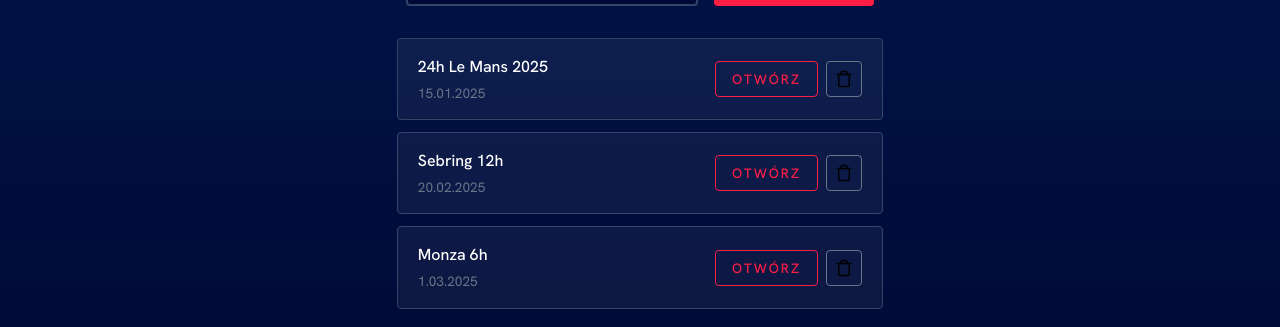
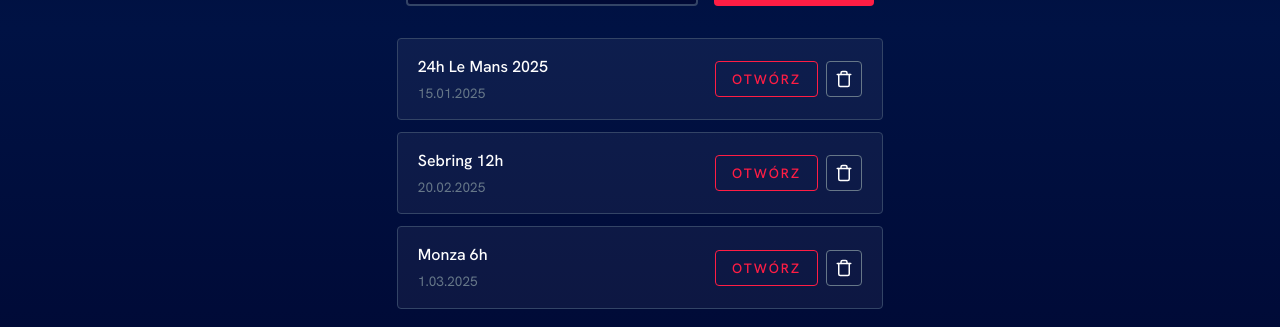
Before and after one commit to asporczyk/LeStintUltimate, a React (Vite) app in the folder apps/frontend/: page / in a window 1280 px wide. Shown: the part 372-699 px from the top of the page. Built offline with nearby package versions, Linux system fonts and the light colour scheme.

Commit message:
Make icon white by default

```diff
--- a/apps/frontend/src/App.css
+++ b/apps/frontend/src/App.css
@@ -164,6 +164,10 @@
   transition: all 0.2s ease;
 }
 
+.icon-button img {
+  filter: invert(100%);
+}
+
 .icon-button:hover {
   color: #FF1D44;
   border-color: #FF1D44;
```
